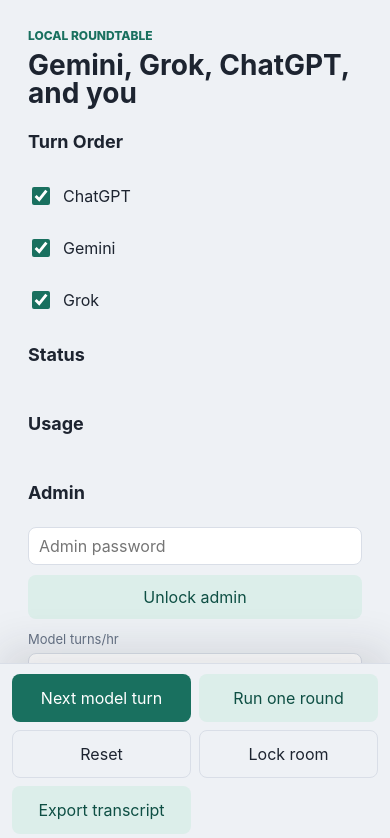
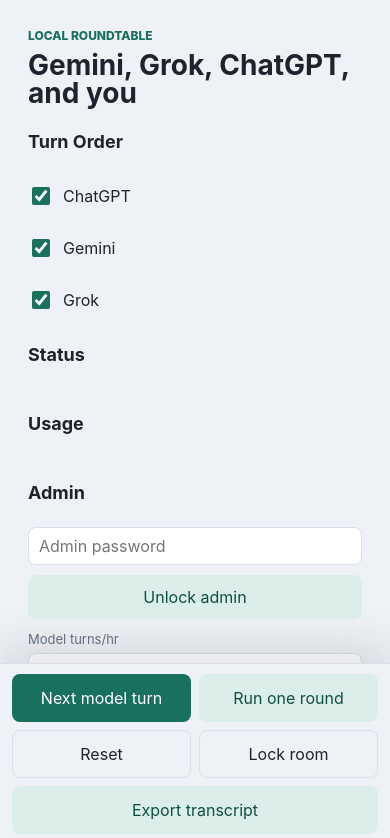
Before and after one commit to laceyblayze/multi-model-roundtable, a website: page public/index.html in a window 390 px wide. Shown: the top 838 px of the page. Drawn offline with Linux system fonts and the light colour scheme; no server answers.

Commit message:
Place export action in sticky controls
Added styles for export action button and adjusted padding.

```diff
--- a/public/styles.css
+++ b/public/styles.css
@@ -216,6 +216,10 @@ h2 {
   background: #eef1f5;
 }
 
+.export-action {
+  margin-top: 4px;
+}
+
 button {
   min-height: 44px;
   border: 0;
@@ -371,7 +375,7 @@ textarea:focus {
 
 @media (max-width: 820px) {
   body {
-    padding-bottom: 138px;
+    padding-bottom: 196px;
   }
 
   .shell {
@@ -402,6 +406,11 @@ textarea:focus {
     min-height: 48px;
   }
 
+  .export-action {
+    grid-column: 1 / -1;
+    margin-top: 0;
+  }
+
   .workspace {
     min-height: 70svh;
   }
```
